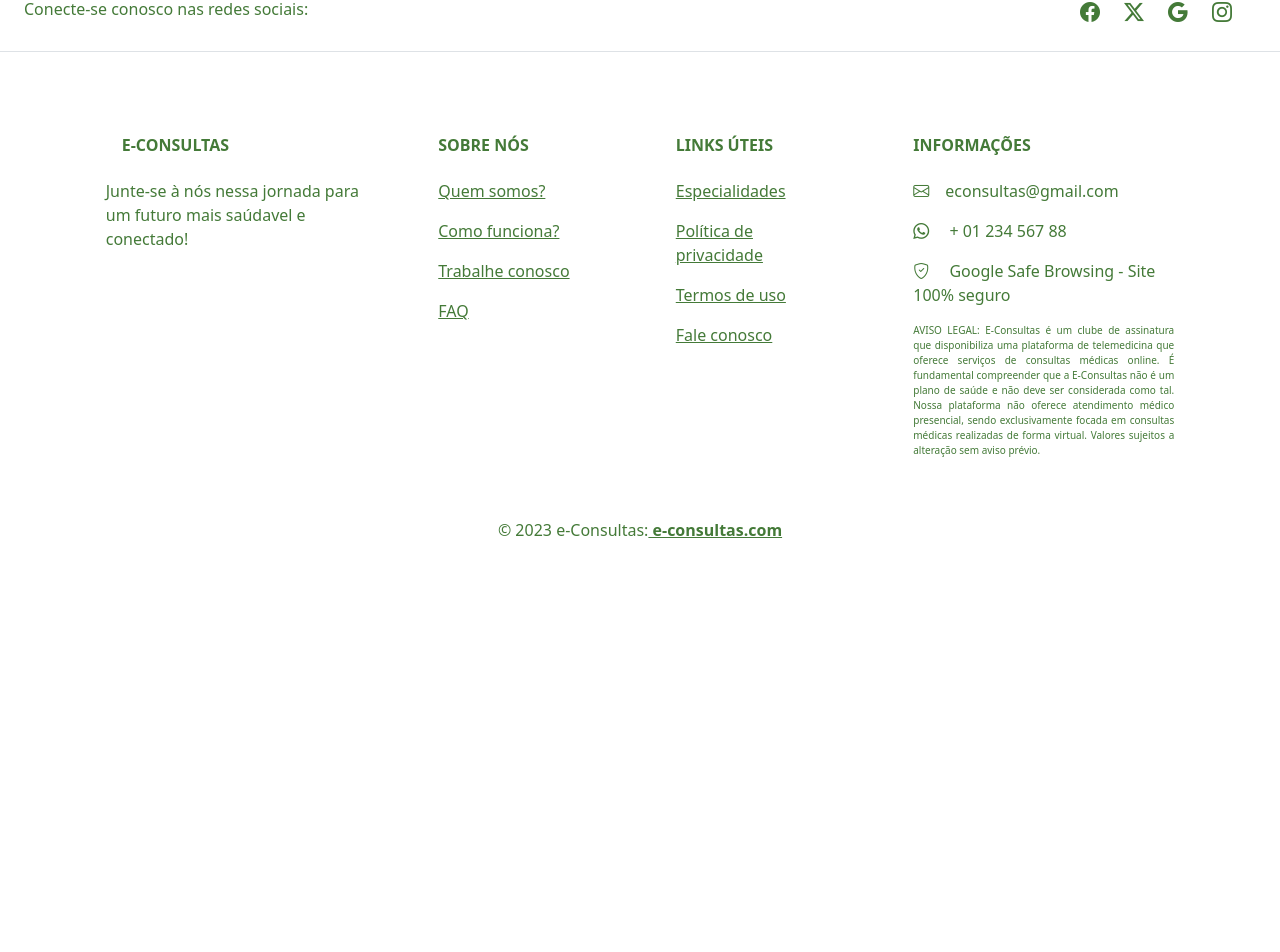
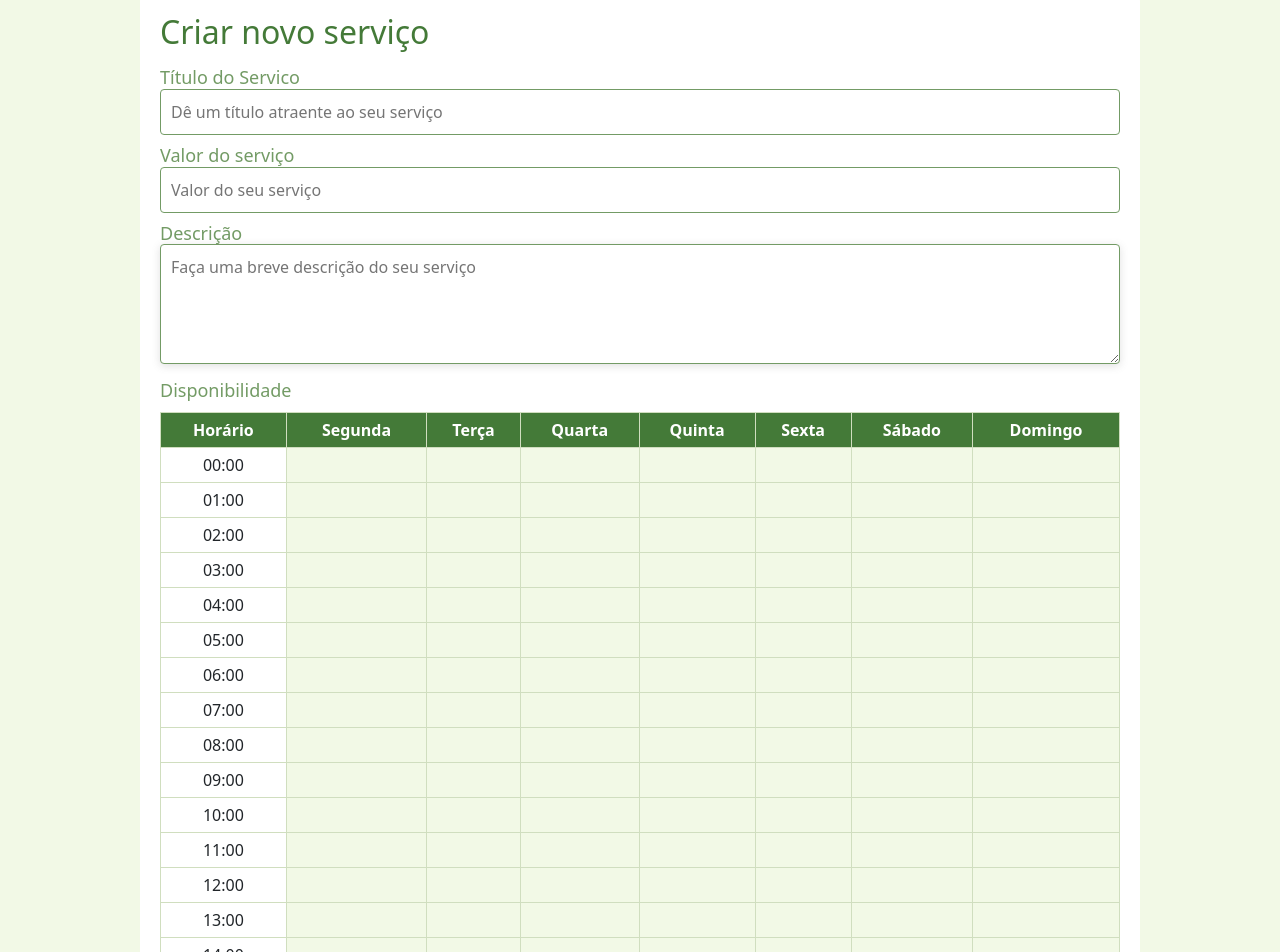
Before and after one commit to KarolynneFreire/projeto-final-start, a React (Vite) app in the folder front/econsultas-project/: page /criar-servico-profissional in a window 1280 px wide. Shown: the part 93-1045 px from the top of the page. Before the commit the page ends 800 px from the top, so only its background shows below. Built offline with nearby package versions, Linux system fonts and the light colour scheme.

Commit message:
Página para criar serviço do profissional

```diff
--- a/front/econsultas-project/src/App.jsx
+++ b/front/econsultas-project/src/App.jsx
@@ -13,6 +13,7 @@ import Sobre from './pages/Sobre'
 import CardsProfissionais from './pages/CardsProfissionais/Card'
 import AgendamentoConsulta from './pages/AgendamentoConsulta/AgendamentoConsulta'
 import CompartilharArquivo from './pages/CompartilharArquivo/CompartilharArquivo'
+import CriarServicoProfissional from './pages/CriarServicoProfissional/CriarServicoProfissional'
 
 function App() {
   return (
@@ -32,6 +33,7 @@ function App() {
       <Route path="/escolha-profissional" element={<CardsProfissionais />}></Route>
       <Route path="/agendamento-consulta" element={<AgendamentoConsulta />}></Route>
       <Route path="/compartilhar-arquivo" element={<CompartilharArquivo />}></Route>
+      <Route path="/criar-servico-profissional" element={<CriarServicoProfissional />}></Route>
 
     </Routes>
     <Footer/>
--- /dev/null
+++ b/front/econsultas-project/src/pages/CriarServicoProfissional/CriarServicoProfissional.jsx
@@ -0,0 +1,80 @@
+import React, { useState } from 'react'
+import { useNavigate } from 'react-router-dom';
+import './assets/css/CriarServicoProfissional.css'
+
+const CriarServicoProfissional = () => {
+    const [selecionados, setSelecionados] = useState({});
+    const navigate = useNavigate()
+
+    const toggleTimeSlot = (dia, hora) => {
+        const chave = `${dia}-${hora}`;
+        setSelecionados(prevSelecionados => ({
+            ...prevSelecionados,
+            [chave]: !prevSelecionados[chave]
+        }));
+    };
+
+    const handleSubmit = (event) => {
+        event.preventDefault();
+        //lembrar de alterar a rotaa qui, dessa forma estou mandando pra home
+        navigate('/');
+    };
+
+    const horarios = [...Array(24).keys()].map(hour => `${hour.toString().padStart(2, '0')}:00`);
+    const diasDaSemana = ['Segunda', 'Terça', 'Quarta', 'Quinta', 'Sexta', 'Sábado', 'Domingo'];
+
+    const renderTimeSlots = () => {
+        return horarios.map(hora => (
+            <tr key={hora}>
+                <td>{hora}</td>
+                {diasDaSemana.map(dia => {
+                    const chave = `${dia}-${hora}`
+                    return (
+                        <td
+                            key={dia}
+                            className={`celula-disponibilidade ${selecionados[chave] ? 'selecionado' : ''}`}
+                            onClick={() => toggleTimeSlot(dia, hora)}
+                        />
+                    );
+                })}
+            </tr>
+        ));
+    };
+
+    return (
+        <div className="pagina-criar-servico">
+            <form className="formulario-criar-servico" onSubmit={handleSubmit}>
+                <h2>Criar novo serviço</h2>
+                <h3>Título do Servico</h3>
+                <input type="text" placeholder="Dê um título atraente ao seu serviço" />
+                <h3>Valor do serviço</h3>
+                <input type="text" placeholder="Valor do seu serviço" />
+                <h3>Descrição</h3>
+                <textarea placeholder="Faça uma breve descrição do seu serviço"></textarea>
+
+                <h3>Disponibilidade</h3>
+                <table className="tabela-disponibilidade">
+                    <thead>
+                        <tr>
+                            <th>Horário</th>
+                            <th>Segunda</th>
+                            <th>Terça</th>
+                            <th>Quarta</th>
+                            <th>Quinta</th>
+                            <th>Sexta</th>
+                            <th>Sábado</th>
+                            <th>Domingo</th>
+                        </tr>
+                    </thead>
+                    <tbody>
+                        {renderTimeSlots()}
+                    </tbody>
+                </table>
+
+                <button type="submit">Criar serviço</button>
+            </form>
+        </div>
+    )
+}
+
+export default CriarServicoProfissional
--- /dev/null
+++ b/front/econsultas-project/src/pages/CriarServicoProfissional/assets/css/CriarServicoProfissional.css
@@ -0,0 +1,77 @@
+.pagina-criar-servico {
+    background-color: #F2F9E6;
+    padding: 20px;
+  }
+
+  .formulario-criar-servico {
+    background-color: #FFFFFF;
+    padding: 20px;
+    border-radius: 8px;
+    max-width: 1000px;
+    margin: auto;
+  }
+
+  .formulario-criar-servico h2 {
+    color: #447A38;
+    margin-bottom: 16px;
+  }
+
+  .formulario-criar-servico h3 {
+    color: #739B65;
+    margin-bottom: -10px;
+    font-size: 18px;
+  }
+
+  .formulario-criar-servico input,
+  .formulario-criar-servico textarea {
+    width: 100%;
+    padding: 10px;
+    margin: 10px 0;
+    border-radius: 4px;
+    border: 1px solid #739B65;
+  }
+
+  .formulario-criar-servico button {
+    width: 100%;
+    padding: 10px;
+    border: none;
+    border-radius: 4px;
+    background-color: #447A38;
+    color: white;
+    cursor: pointer;
+  }
+
+  .formulario-criar-servico button:hover {
+    background-color: #739B65;
+  }
+
+.tabela-disponibilidade {
+    width: 100%;
+    margin-top: 20px;
+    border-collapse: collapse;
+  }
+
+  .tabela-disponibilidade th,
+  .tabela-disponibilidade td {
+    border: 1px solid #D0DEBF;
+    text-align: center;
+    padding: 5px;
+  }
+
+  .tabela-disponibilidade th {
+    background-color: #447A38;
+    color: white;
+  }
+
+  .celula-disponibilidade {
+    background-color: #F2F9E6;
+    cursor: pointer;
+  }
+
+  .celula-disponibilidade:hover {
+    background-color: #D3E157;
+  }
+
+  .selecionado {
+    background-color: #739B65;
+  }
```
